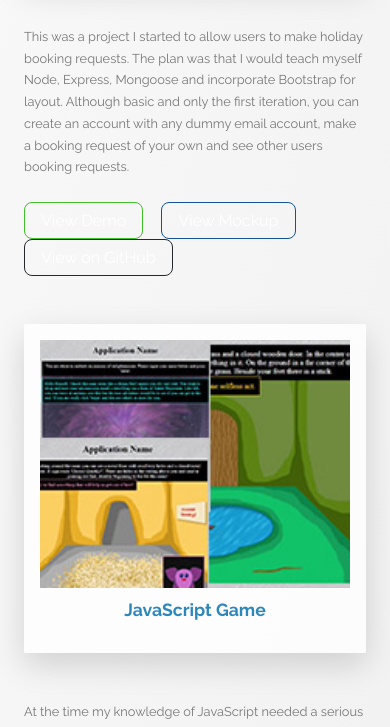
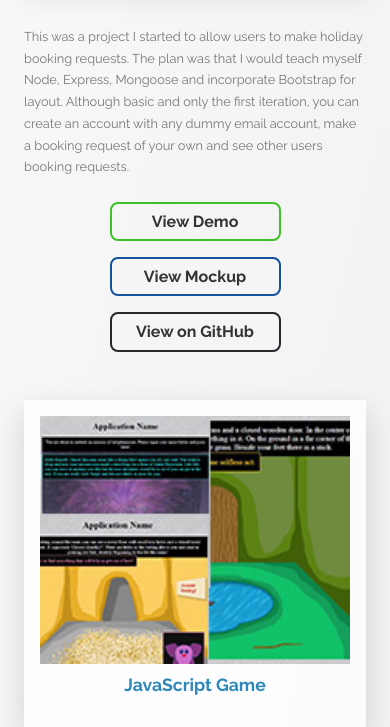
Before and after one commit to rllongstaff/portfolio, a PHP site: page / in a window 390 px wide. Shown: the part 2680-3407 px from the top of the page. Run offline with PHP 8.4, Linux system fonts and the light colour scheme; some libraries are stand-ins or nearby versions.

Commit message:
CSS Updates

```diff
--- a/css/style.css
+++ b/css/style.css
@@ -95,7 +95,7 @@ body {
         letter-spacing: .25rem;
         font-size: 3rem; } }
     .heading-primary--main__name {
-      color: pink; }
+      color: #ffb900; }
   .heading-primary--sub {
     display: block;
     font-size: 2.5rem;
@@ -193,10 +193,20 @@ body {
   animation: moveInBottom .5s ease-out .75s;
   animation-fill-mode: backwards; }
 
+.btn-container {
+  width: 100%; }
+  @media only screen and (max-width: 56.25em) {
+    .btn-container {
+      text-align: center; } }
+
 .btn-small:not(:last-child) {
   margin-right: 2rem; }
+  @media only screen and (max-width: 56.25em) {
+    .btn-small:not(:last-child) {
+      margin-bottom: 2rem; } }
 
 .btn-small:link, .btn-small:visited {
+  font-weight: 700;
   text-decoration: none;
   padding: .5rem 2rem;
   display: inline-block;
@@ -204,12 +214,17 @@ body {
   transition: all .2s;
   position: relative;
   font-size: 1.6rem;
-  color: #fff; }
+  color: #333; }
   @media only screen and (max-width: 56.25em) {
     .btn-small:link, .btn-small:visited {
-      font-size: 2rem; } }
+      font-size: 2rem;
+      display: block;
+      margin-left: auto;
+      margin-right: auto;
+      width: 50%; } }
 
 .btn-small:hover {
+  color: #fff;
   transform: translateY(-3px);
   box-shadow: 0 1rem 2rem rgba(0, 0, 0, 0.2); }
 
@@ -219,17 +234,17 @@ body {
   box-shadow: 0 1rem 2rem rgba(0, 0, 0, 0.2); }
 
 .btn-small--demo {
-  border: 1px solid #40bf28; }
+  border: 2px solid #40bf28; }
   .btn-small--demo:hover, .btn-small--demo:focus {
     background-color: #40bf28; }
 
 .btn-small--mockup {
-  border: 1px solid #14529e; }
+  border: 2px solid #14529e; }
   .btn-small--mockup:hover, .btn-small--mockup:focus {
     background-color: #14529e; }
 
 .btn-small--github {
-  border: 1px solid #24292e; }
+  border: 2px solid #24292e; }
   .btn-small--github:hover, .btn-small--github:focus {
     background-color: #24292e; }
 
@@ -277,6 +292,7 @@ body {
     color: #999; }
 
 .form__label {
+  color: #fff;
   font-size: 1.2rem;
   font-weight: 700;
   margin-left: 2rem;
--- a/index.html
+++ b/index.html
@@ -5,6 +5,7 @@
     <meta charset="UTF-8">
     <meta name="viewport" content="width=device-width, initial-scale=1.0">
     <meta http-equiv="X-UA-Compatible" content="ie=edge">
+    <meta name="description" content="Russell Longstaff Web Developer Buckinghamshire England">
     <title>Russell Longstaff Portfolio</title>
     <link rel="stylesheet" type="text/css" href="css/style.css">
     <link href="https://fonts.googleapis.com/css?family=Roboto:400,700" rel="stylesheet">
--- a/sass/base/_typography.scss
+++ b/sass/base/_typography.scss
@@ -29,7 +29,7 @@ body {
         }
 
         &__name {
-            color: pink;
+            color: $color-secondary-light;
         }
     }
 
--- a/sass/components/_button.scss
+++ b/sass/components/_button.scss
@@ -35,14 +35,27 @@
     }
 }
 
+.btn-container {
+    width: 100%;
+
+    @include respond(tablet-portrait) {
+       text-align: center;
+    }
+}
+
 .btn-small {
 
     &:not(:last-child) {
         margin-right: 2rem;
+
+        @include respond(tablet-portrait) {
+            margin-bottom: 2rem;
+        }
     }
 
     &:link,
     &:visited {
+        font-weight: 700;
         text-decoration: none;
         padding: .5rem 2rem;
         display: inline-block;
@@ -50,14 +63,19 @@
         transition: all .2s;
         position: relative;
         font-size: $default-font-size;
-        color: $color-white;
+        color: $color-grey-dark-3;
 
         @include respond(tablet-portrait) {
             font-size: 2rem;
+            display: block;
+            margin-left: auto;
+            margin-right: auto;
+            width: 50%;
         }
     }
 
     &:hover {
+        color: $color-white;
         transform: translateY(-3px);
         box-shadow: 0 1rem 2rem rgba($color-black,.2);
     }
@@ -70,7 +88,7 @@
     }
 
     &--demo {
-        border: 1px solid $color-demo-green;
+        border: 2px solid $color-demo-green;
 
         &:hover,
         &:focus {
@@ -79,7 +97,7 @@
     }
 
     &--mockup {
-        border: 1px solid $color-mockup-blue;
+        border: 2px solid $color-mockup-blue;
 
         &:hover,
         &:focus {
@@ -88,7 +106,7 @@
     }
 
     &--github {
-        border: 1px solid $color-github-black;
+        border: 2px solid $color-github-black;
 
         &:hover,
         &:focus {
--- a/sass/components/_form.scss
+++ b/sass/components/_form.scss
@@ -38,6 +38,7 @@
     }
 
     &__label {
+        color: $color-white;
         font-size: 1.2rem;
         font-weight: 700;
         margin-left: 2rem;
```
Also changed, not shown: 1 other file.
